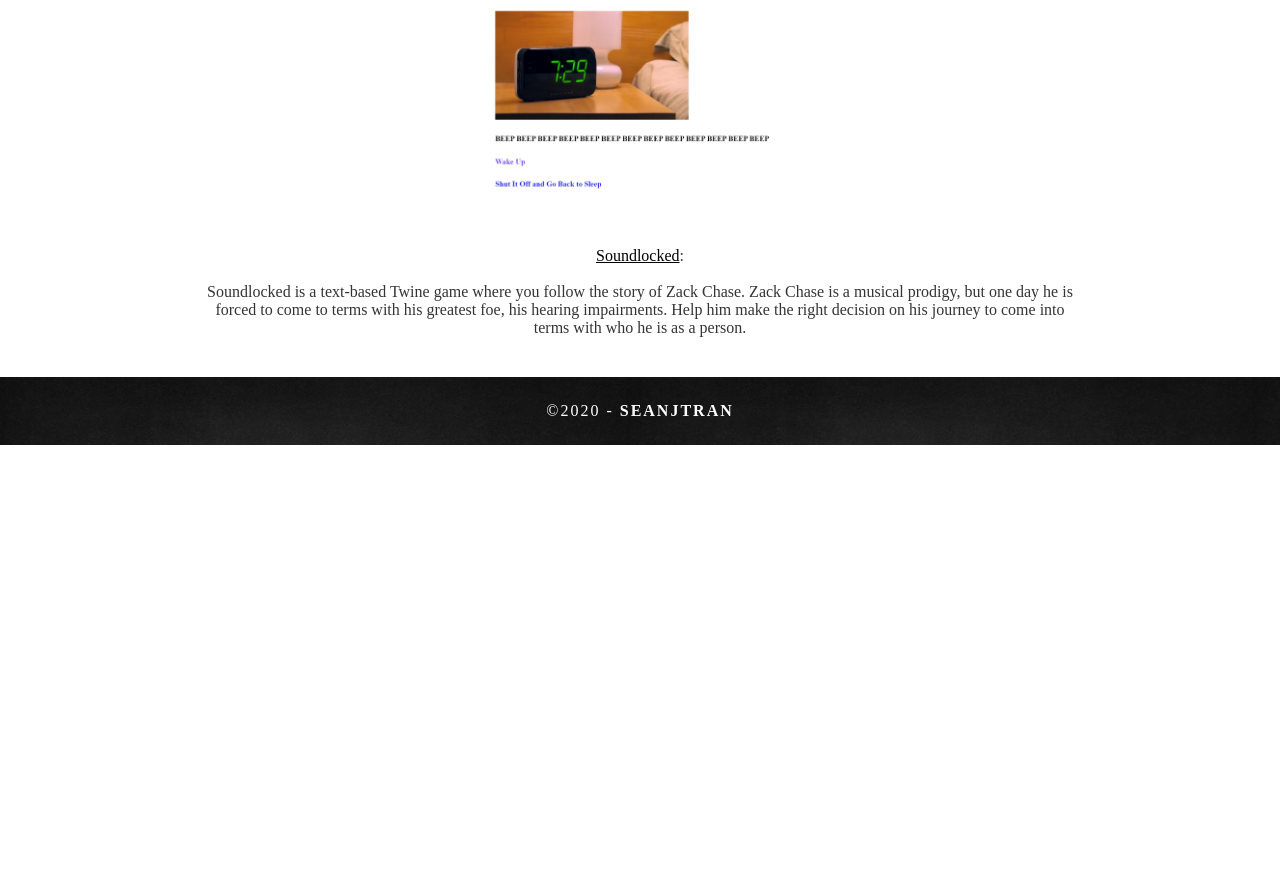
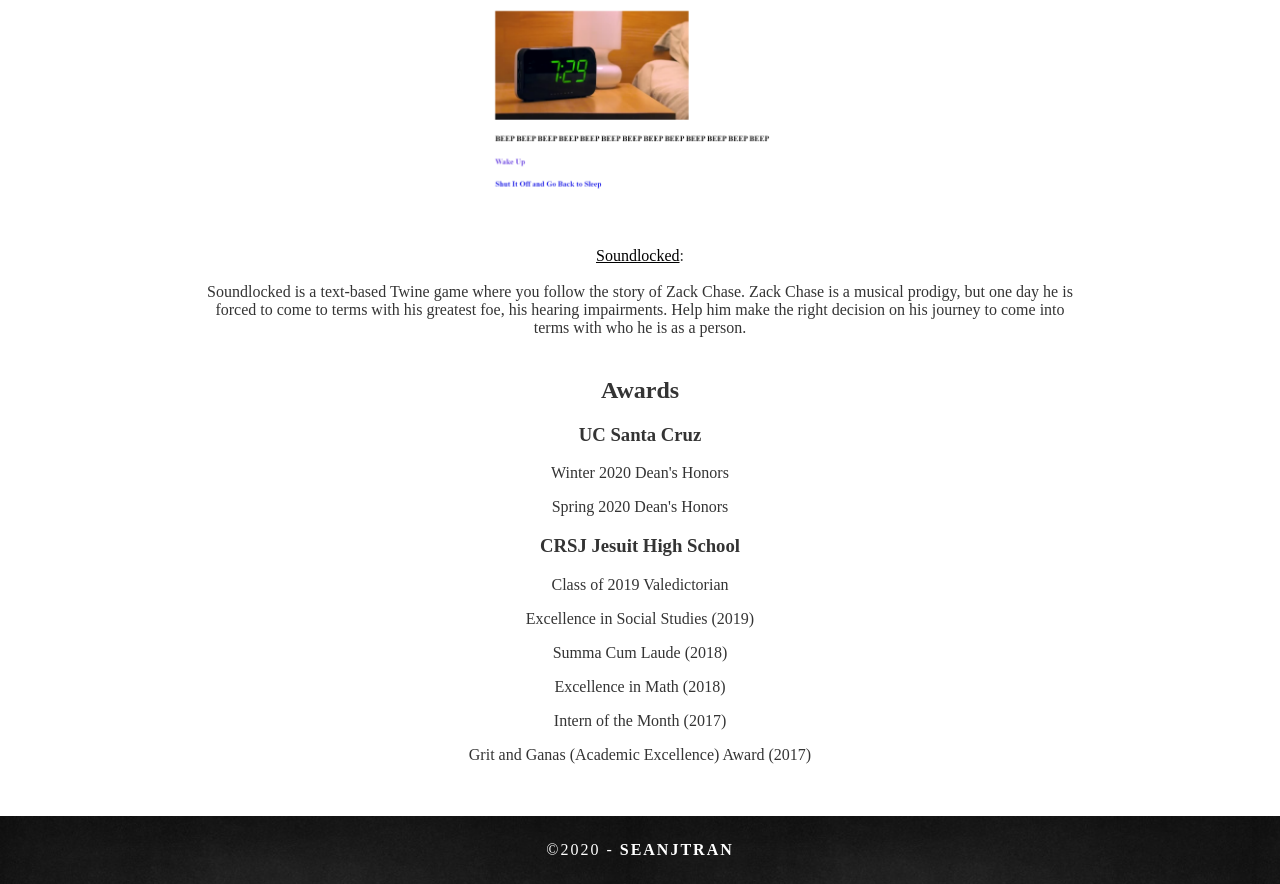
Before and after one commit to SeanJTran/SeanJTran.github.io, a plain HTML site: page Work.html in a window 1280 px wide. Shown: the part 859-1743 px from the top of the page. Before the commit the page ends 1304 px from the top, so only its background shows below. Drawn offline with Linux system fonts and the light colour scheme.

Commit message:
updated work page

```diff
--- a/Work.html
+++ b/Work.html
@@ -35,6 +35,21 @@
 		<img src="Sou.png" alt="" width="300" height="200">
 		<p class="special"><a href="Project.html" target="_blank">Soundlocked</a>: <br><br> Soundlocked is a text-based Twine game where you follow the story of Zack Chase. Zack Chase is a musical prodigy, but one day he is forced to come to terms with his greatest foe, his hearing impairments. Help him make the right decision on his journey to come into terms with who he is as a person.</p>
 	</div>
+	  <div class="reg">
+	  	<h2>Awards</h2>
+		  <h3>UC Santa Cruz</h3>
+		  <p>Winter 2020 Dean's Honors</p>
+		  <p>Spring 2020 Dean's Honors</p>
+		  <h3>CRSJ Jesuit High School</h3>
+		  <p>Class of 2019 Valedictorian</p>
+		  <p>Excellence in Social Studies (2019)</p>
+		  <p>Summa Cum Laude (2018)</p>
+		  <p>Excellence in Math (2018)</p>
+		  <p>Intern of the Month (2017)</p>
+		  <p>Grit and Ganas (Academic Excellence) Award (2017)</p>
+	  </div>
+	  <br>
+	  <br>
   </section>
   <footer class="secondary_header footer">
     <div class="copyright">&copy;2020 - <strong>SeanJTran</strong></div>
```
